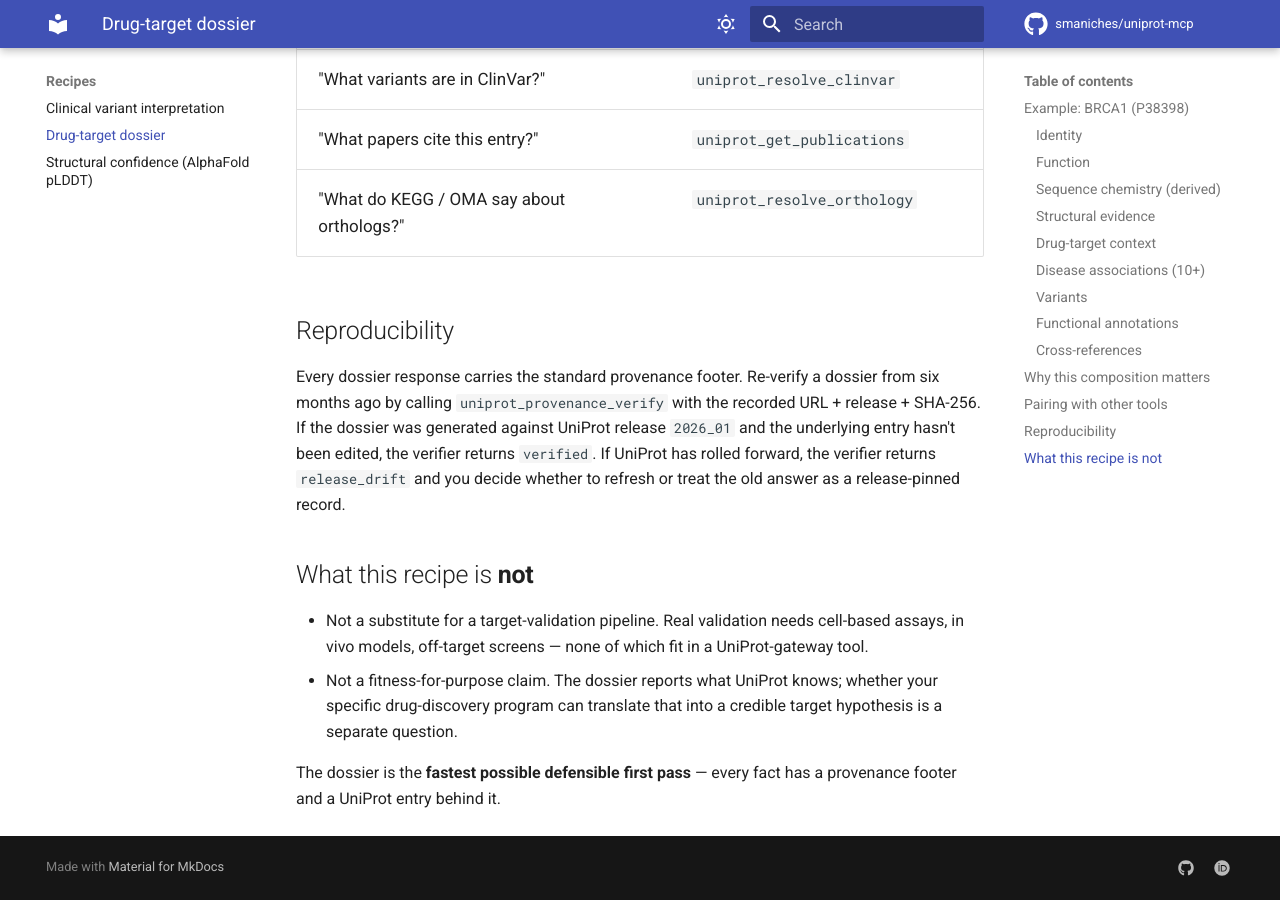
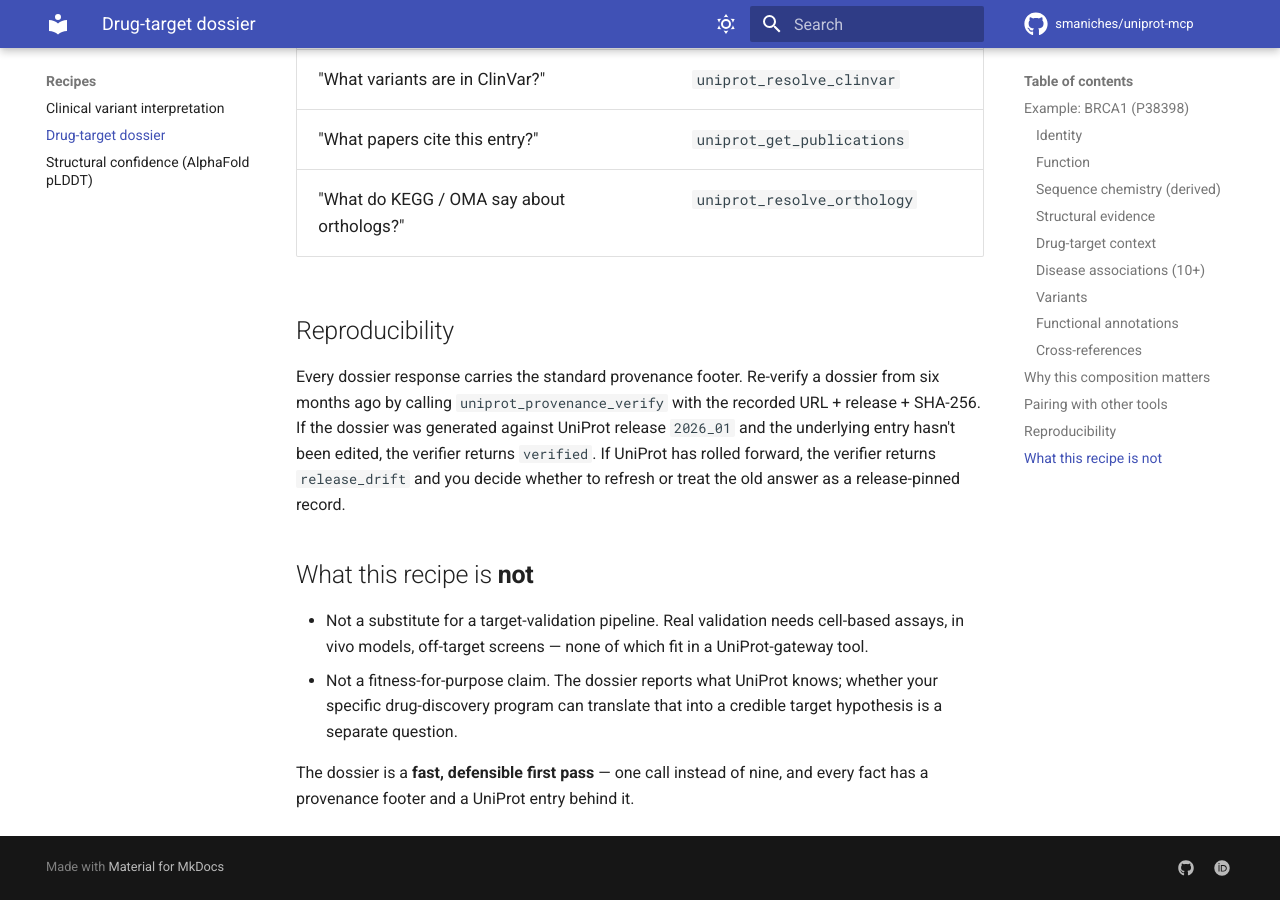
Before and after one commit to smaniches/uniprot-mcp, an MkDocs documentation site: the page built from docs/recipes/drug-target-dossier.md, in a window 1280 px wide and 900 px high, scrolled down 2921 px. Built offline with MkDocs 1.6.1 and Material for MkDocs 9.7.7, drawn with Linux system fonts in a browser that asks for light colours; comment, search, counter and statistics services are not loaded.

Commit message:
docs: soften two overstated phrasings (#92)
Replace "the fastest possible defensible first pass" with "a fast,
defensible first pass" in the drug-target dossier recipe (the one-call
speed point is real; "fastest possible" is an unverifiable superlative),
and "revolutionary post-2018" with "resolved post-2018" for the SNCA
fibril cryo-EM structures (factual timing, without the buzzword).
Documentation only; no runtime, API, or dependency change.

Co-authored-by: Claude Opus 4.8 <noreply@anthropic.com>

```diff
--- a/docs/recipes/drug-target-dossier.md
+++ b/docs/recipes/drug-target-dossier.md
@@ -131,5 +131,5 @@ the old answer as a release-pinned record.
   knows; whether your specific drug-discovery program can translate
   that into a credible target hypothesis is a separate question.
 
-The dossier is the **fastest possible defensible first pass** — every
-fact has a provenance footer and a UniProt entry behind it.
+The dossier is a **fast, defensible first pass** — one call instead of
+nine, and every fact has a provenance footer and a UniProt entry behind it.
```
Also changed, not shown: examples/atlas/snca.md (+1 -1 lines).
